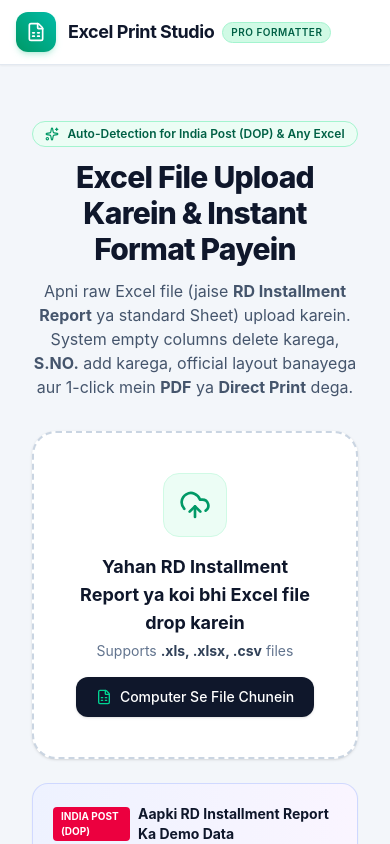
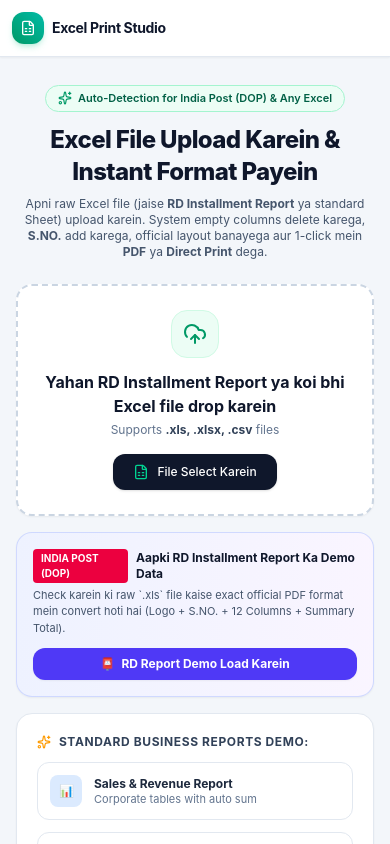
Before and after one commit to Naitikpareek123/file-formating, a React (Vite) app: page / in a window 390 px wide. Shown: the top 844 px of the page. Built offline with nearby package versions, Linux system fonts and the light colour scheme.

Commit message:
mobile resposive

```diff
--- a/index.html
+++ b/index.html
@@ -3,7 +3,11 @@
   <head>
     <meta charset="UTF-8" />
     <link rel="icon" type="image/svg+xml" href="/favicon.svg" />
-    <meta name="viewport" content="width=device-width, initial-scale=1.0" />
+    <meta name="viewport" content="width=device-width, initial-scale=1.0, maximum-scale=5.0" />
+    <meta name="theme-color" content="#ffffff" />
+    <meta name="mobile-web-app-capable" content="yes" />
+    <meta name="apple-mobile-web-app-capable" content="yes" />
+    <meta name="apple-mobile-web-app-status-bar-style" content="default" />
     <title>Excel Auto-Formatter & Print Studio</title>
   </head>
   <body>
--- a/src/App.jsx
+++ b/src/App.jsx
@@ -298,7 +298,7 @@ export default function App() {
         hasData={!!activeSheet}
       />
 
-      <main className="flex-1 max-w-7xl w-full mx-auto px-4 sm:px-6 lg:px-8 py-6">
+      <main className="flex-1 max-w-7xl w-full mx-auto px-2 sm:px-6 lg:px-8 py-3 sm:py-6">
         {!activeSheet ? (
           <FileUpload
             onFileSelect={handleFileSelect}
@@ -310,7 +310,7 @@ export default function App() {
           <div>
             {/* If India Post DOP RD Report is detected, show informative pill banner */}
             {activeSheet.isDopRd && (
-              <div className="no-print mb-4 p-4 rounded-2xl bg-gradient-to-r from-indigo-50 to-purple-50 border border-indigo-200 flex flex-col sm:flex-row items-center justify-between gap-3 shadow-xs">
+              <div className="no-print mb-3 sm:mb-4 p-3 sm:p-4 rounded-xl sm:rounded-2xl bg-gradient-to-r from-indigo-50 to-purple-50 border border-indigo-200 flex flex-col sm:flex-row items-center justify-between gap-3 shadow-xs">
                 <div className="flex items-center gap-3">
                   <div className="w-9 h-9 rounded-xl bg-indigo-600 text-white flex items-center justify-center font-bold text-sm shrink-0">
                     📮
--- a/src/components/FileUpload.jsx
+++ b/src/components/FileUpload.jsx
@@ -41,22 +41,22 @@ export default function FileUpload({ onFileSelect, onSampleSelect, isProcessing,
   };
 
   return (
-    <div className="w-full max-w-4xl mx-auto py-8 px-4 sm:px-6">
-      <div className="text-center mb-8">
-        <div className="inline-flex items-center gap-2 px-3 py-1 rounded-full bg-emerald-50 border border-emerald-200 text-emerald-800 text-xs font-semibold mb-3">
+    <div className="w-full max-w-4xl mx-auto py-4 sm:py-8 px-2 sm:px-6">
+      <div className="text-center mb-6 sm:mb-8">
+        <div className="inline-flex items-center gap-1.5 sm:gap-2 px-3 py-1 rounded-full bg-emerald-50 border border-emerald-200 text-emerald-800 text-[11px] sm:text-xs font-semibold mb-3">
           <Sparkles className="w-3.5 h-3.5 text-emerald-600" />
           Auto-Detection for India Post (DOP) & Any Excel
         </div>
-        <h2 className="text-3xl font-extrabold text-slate-900 tracking-tight sm:text-4xl">
+        <h2 className="text-2xl sm:text-4xl font-extrabold text-slate-900 tracking-tight">
           Excel File Upload Karein & Instant Format Payein
         </h2>
-        <p className="mt-3 text-base text-slate-600 max-w-2xl mx-auto">
+        <p className="mt-2 sm:mt-3 text-xs sm:text-base text-slate-600 max-w-2xl mx-auto">
           Apni raw Excel file (jaise <strong>RD Installment Report</strong> ya standard Sheet) upload karein. System empty columns delete karega, <strong>S.NO.</strong> add karega, official layout banayega aur 1-click mein <strong>PDF</strong> ya <strong>Direct Print</strong> dega.
         </p>
       </div>
 
       {error && (
-        <div className="mb-6 p-4 rounded-xl bg-rose-50 border border-rose-200 flex items-center gap-3 text-rose-800 text-sm">
+        <div className="mb-4 sm:mb-6 p-3 sm:p-4 rounded-xl bg-rose-50 border border-rose-200 flex items-center gap-3 text-rose-800 text-xs sm:text-sm">
           <AlertCircle className="w-5 h-5 text-rose-600 shrink-0" />
           <span>{error}</span>
         </div>
@@ -68,10 +68,10 @@ export default function FileUpload({ onFileSelect, onSampleSelect, isProcessing,
         onDragLeave={handleDragLeave}
         onDrop={handleDrop}
         onClick={() => fileInputRef.current?.click()}
-        className={`relative border-2 border-dashed rounded-3xl p-10 text-center cursor-pointer transition-all duration-200 group ${
+        className={`relative border-2 border-dashed rounded-2xl sm:rounded-3xl p-6 sm:p-10 text-center cursor-pointer transition-all duration-200 group ${
           isDragging
             ? 'border-emerald-500 bg-emerald-50/50 scale-[1.01]'
-            : 'border-slate-300 hover:border-emerald-500 bg-white hover:bg-slate-50/50 shadow-sm hover:shadow-md'
+            : 'border-slate-300 hover:border-emerald-500 bg-white hover:bg-slate-50/50 shadow-xs hover:shadow-md'
         }`}
       >
         <input
@@ -83,55 +83,55 @@ export default function FileUpload({ onFileSelect, onSampleSelect, isProcessing,
         />
 
         <div className="flex flex-col items-center justify-center">
-          <div className="w-16 h-16 rounded-2xl bg-emerald-50 border border-emerald-100 flex items-center justify-center text-emerald-600 mb-4 group-hover:scale-110 transition-transform">
-            <UploadCloud className="w-8 h-8" />
+          <div className="w-12 h-12 sm:w-16 sm:h-16 rounded-2xl bg-emerald-50 border border-emerald-100 flex items-center justify-center text-emerald-600 mb-3 sm:mb-4 group-hover:scale-110 transition-transform">
+            <UploadCloud className="w-6 h-6 sm:w-8 sm:h-8" />
           </div>
 
-          <h3 className="text-lg font-bold text-slate-900 mb-1">
+          <h3 className="text-base sm:text-lg font-bold text-slate-900 mb-1">
             Yahan RD Installment Report ya koi bhi Excel file drop karein
           </h3>
-          <p className="text-sm text-slate-500 mb-4">
+          <p className="text-xs sm:text-sm text-slate-500 mb-4">
             Supports <strong className="text-slate-700">.xls, .xlsx, .csv</strong> files
           </p>
 
           <button
             type="button"
-            className="inline-flex items-center gap-2 px-5 py-2.5 rounded-xl bg-slate-900 hover:bg-slate-800 text-white font-medium text-sm shadow-sm transition-all"
+            className="inline-flex items-center gap-2 px-5 py-2.5 rounded-xl bg-slate-900 hover:bg-slate-800 text-white font-medium text-xs sm:text-sm shadow-sm transition-all"
           >
             <FileSpreadsheet className="w-4 h-4 text-emerald-400" />
-            Computer Se File Chunein
+            File Select Karein
           </button>
         </div>
 
         {isProcessing && (
-          <div className="absolute inset-0 bg-white/80 backdrop-blur-xs rounded-3xl flex items-center justify-center">
+          <div className="absolute inset-0 bg-white/80 backdrop-blur-xs rounded-2xl sm:rounded-3xl flex items-center justify-center">
             <div className="flex flex-col items-center">
-              <div className="w-10 h-10 border-4 border-emerald-500 border-t-transparent rounded-full animate-spin"></div>
-              <p className="mt-3 text-sm font-semibold text-slate-800">Excel sheet analyze ho rahi hai...</p>
+              <div className="w-9 h-9 sm:w-10 sm:h-10 border-4 border-emerald-500 border-t-transparent rounded-full animate-spin"></div>
+              <p className="mt-3 text-xs sm:text-sm font-semibold text-slate-800">Excel sheet analyze ho rahi hai...</p>
             </div>
           </div>
         )}
       </div>
 
       {/* Featured: India Post RD Report 1-Click Demo */}
-      <div className="mt-6 bg-gradient-to-r from-indigo-50 to-purple-50 border border-indigo-200/80 rounded-2xl p-5 shadow-xs">
-        <div className="flex flex-col sm:flex-row sm:items-center justify-between gap-4">
+      <div className="mt-4 sm:mt-6 bg-gradient-to-r from-indigo-50 to-purple-50 border border-indigo-200/80 rounded-2xl p-4 sm:p-5 shadow-xs">
+        <div className="flex flex-col sm:flex-row sm:items-center justify-between gap-3 sm:gap-4">
           <div>
             <div className="flex items-center gap-2">
               <span className="px-2 py-0.5 rounded text-[10px] font-bold bg-rose-600 text-white uppercase">
                 India Post (DOP)
               </span>
-              <h4 className="text-sm font-bold text-slate-900">
+              <h4 className="text-xs sm:text-sm font-bold text-slate-900">
                 Aapki RD Installment Report Ka Demo Data
               </h4>
             </div>
-            <p className="text-xs text-slate-600 mt-1">
+            <p className="text-[11px] sm:text-xs text-slate-600 mt-1">
               Check karein ki raw `.xls` file kaise exact official PDF format mein convert hoti hai (Logo + S.NO. + 12 Columns + Summary Total).
             </p>
           </div>
           <button
             onClick={() => onSampleSelect('indiapost_rd')}
-            className="px-4 py-2 bg-indigo-600 hover:bg-indigo-700 text-white text-xs font-bold rounded-xl shadow-xs shrink-0 transition-all flex items-center justify-center gap-1.5"
+            className="w-full sm:w-auto px-4 py-2 bg-indigo-600 hover:bg-indigo-700 text-white text-xs font-bold rounded-xl shadow-xs shrink-0 transition-all flex items-center justify-center gap-1.5"
           >
             <span>📮</span> RD Report Demo Load Karein
           </button>
--- a/src/components/Navbar.jsx
+++ b/src/components/Navbar.jsx
@@ -14,21 +14,21 @@ export default function Navbar({
 }) {
   return (
     <header className="no-print bg-white border-b border-slate-200 sticky top-0 z-40 shadow-xs">
-      <div className="max-w-7xl mx-auto px-4 sm:px-6 lg:px-8">
-        <div className="flex items-center justify-between h-16">
+      <div className="max-w-7xl mx-auto px-3 sm:px-6 lg:px-8">
+        <div className="flex items-center justify-between h-14 sm:h-16 gap-2">
           {/* Logo & App Title */}
-          <div className="flex items-center gap-3">
-            <div className="w-10 h-10 rounded-xl bg-gradient-to-tr from-emerald-600 to-teal-500 flex items-center justify-center text-white shadow-md shadow-emerald-500/20">
-              <FileSpreadsheet className="w-5 h-5" />
+          <div className="flex items-center gap-2 sm:gap-3 min-w-0">
+            <div className="w-8 h-8 sm:w-10 sm:h-10 rounded-xl bg-gradient-to-tr from-emerald-600 to-teal-500 flex items-center justify-center text-white shadow-md shadow-emerald-500/20 shrink-0">
+              <FileSpreadsheet className="w-4 h-4 sm:w-5 sm:h-5" />
             </div>
-            <div>
-              <div className="flex items-center gap-2">
-                <h1 className="font-bold text-lg text-slate-900 tracking-tight">Excel Print Studio</h1>
-                <span className="px-2 py-0.5 text-[10px] font-semibold bg-emerald-100 text-emerald-800 rounded-full border border-emerald-200 uppercase tracking-wider">
+            <div className="min-w-0">
+              <div className="flex items-center gap-1.5 sm:gap-2">
+                <h1 className="font-bold text-sm sm:text-lg text-slate-900 tracking-tight truncate">Excel Print Studio</h1>
+                <span className="hidden md:inline-flex px-2 py-0.5 text-[10px] font-semibold bg-emerald-100 text-emerald-800 rounded-full border border-emerald-200 uppercase tracking-wider">
                   Pro Formatter
                 </span>
               </div>
-              <p className="text-xs text-slate-500 hidden sm:block">
+              <p className="text-[11px] text-slate-500 hidden sm:block truncate">
                 Auto-Format Excel to Pristine PDF & Direct Print
               </p>
             </div>
@@ -41,11 +41,10 @@ export default function Navbar({
                 <button
                   key={sheet}
                   onClick={() => onSheetChange(sheet)}
-                  className={`px-3 py-1 rounded text-xs font-medium transition-all ${
-                    activeSheet === sheet
+                  className={`px-3 py-1 rounded text-xs font-medium transition-all ${activeSheet === sheet
                       ? 'bg-white text-slate-900 shadow-xs font-semibold'
                       : 'text-slate-600 hover:text-slate-900'
-                  }`}
+                    }`}
                 >
                   {sheet}
                 </button>
@@ -54,20 +53,20 @@ export default function Navbar({
           )}
 
           {/* Action Buttons */}
-          <div className="flex items-center gap-2 sm:gap-3">
+          <div className="flex items-center gap-1.5 sm:gap-3 shrink-0">
             {hasData && (
               <>
                 <button
                   onClick={onReset}
-                  className="p-2 text-slate-500 hover:text-rose-600 hover:bg-rose-50 rounded-lg transition-colors border border-transparent hover:border-rose-200"
+                  className="p-1.5 sm:p-2 text-slate-500 hover:text-rose-600 hover:bg-rose-50 rounded-lg transition-colors border border-slate-200 hover:border-rose-200"
                   title="Upload New File"
                 >
-                  <RefreshCw className="w-4 h-4" />
+                  <RefreshCw className="w-3.5 h-3.5 sm:w-4 sm:h-4" />
                 </button>
 
                 <button
                   onClick={onExportExcel}
-                  className="hidden sm:inline-flex items-center gap-1.5 px-3 py-2 text-xs font-medium text-slate-700 bg-white hover:bg-slate-50 border border-slate-300 rounded-lg shadow-xs transition-colors"
+                  className="hidden md:inline-flex items-center gap-1.5 px-3 py-2 text-xs font-medium text-slate-700 bg-white hover:bg-slate-50 border border-slate-300 rounded-lg shadow-xs transition-colors"
                 >
                   <Download className="w-3.5 h-3.5 text-slate-500" />
                   Excel
@@ -75,18 +74,20 @@ export default function Navbar({
 
                 <button
                   onClick={onExportPdf}
-                  className="inline-flex items-center gap-1.5 px-3.5 py-2 text-xs font-semibold text-white bg-slate-900 hover:bg-slate-800 rounded-lg shadow-xs transition-all active:scale-95"
+                  className="inline-flex items-center gap-1 sm:gap-1.5 px-2.5 sm:px-3.5 py-1.5 sm:py-2 text-xs font-semibold text-white bg-slate-900 hover:bg-slate-800 rounded-lg shadow-xs transition-all active:scale-95"
+                  title="Export PDF"
                 >
-                  <FileDown className="w-4 h-4 text-emerald-400" />
-                  Export PDF
+                  <FileDown className="w-3.5 h-3.5 sm:w-4 sm:h-4 text-emerald-400" />
+                  <span className="hidden xs:inline">Export </span>PDF
                 </button>
 
                 <button
                   onClick={onPrint}
-                  className="inline-flex items-center gap-1.5 px-4 py-2 text-xs font-bold text-white bg-gradient-to-r from-emerald-600 to-teal-600 hover:from-emerald-700 hover:to-teal-700 rounded-lg shadow-sm shadow-emerald-600/30 transition-all active:scale-95"
+                  className="inline-flex items-center gap-1 sm:gap-1.5 px-3 sm:px-4 py-1.5 sm:py-2 text-xs font-bold text-white bg-gradient-to-r from-emerald-600 to-teal-600 hover:from-emerald-700 hover:to-teal-700 rounded-lg shadow-sm shadow-emerald-600/30 transition-all active:scale-95"
+                  title="Print"
                 >
-                  <Printer className="w-4 h-4" />
-                  Print Direct
+                  <Printer className="w-3.5 h-3.5 sm:w-4 sm:h-4" />
+                  <span>Print<span className="hidden sm:inline"> Direct</span></span>
                 </button>
               </>
             )}
```
Also changed, not shown: src/components/DopRdReportView.jsx (+12 -8 lines).
